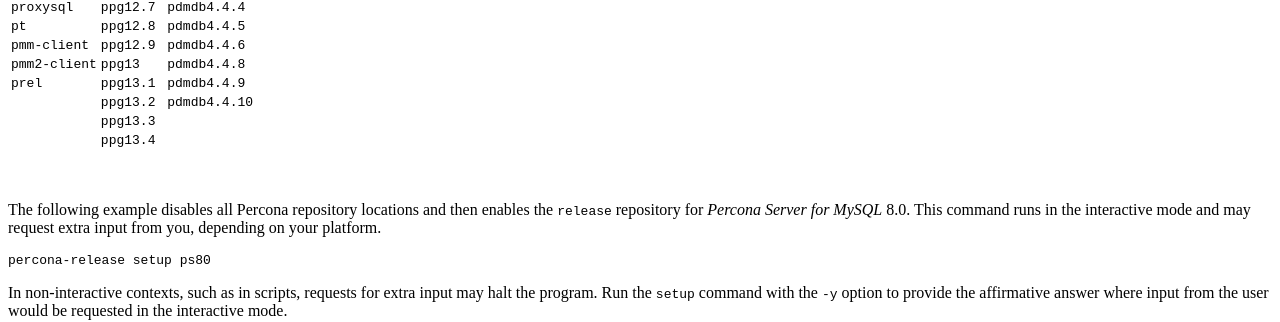
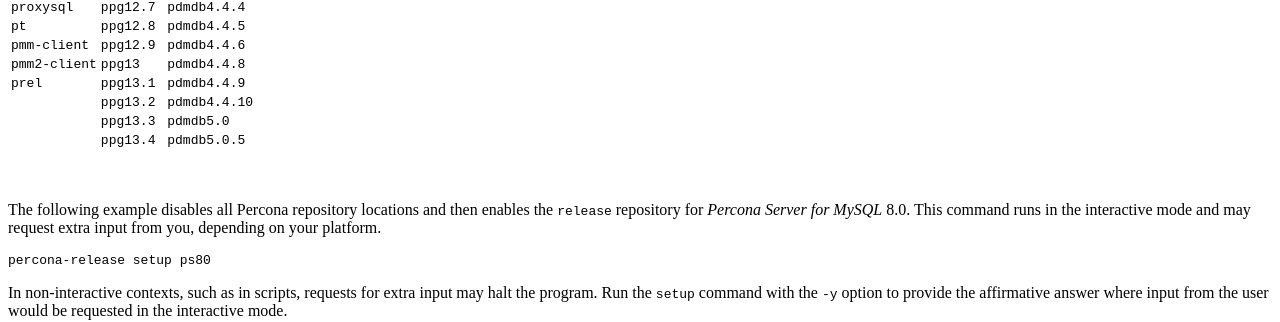
Before and after one commit to percona/repo-config-docs, an MkDocs documentation site: the page built from docs/percona-release.md, in a window 1280 px wide and 900 px high, scrolled down 1309 px. Shown: the part 146-468 px from the top of the window. Built offline with MkDocs 1.6.1 and Material for MkDocs 9.7.7, drawn with Linux system fonts in a browser that asks for light colours; nearby versions of some CDN libraries.

Commit message:
PREL-179-Added PDMDb 5.0 to repo and product list
modified:   docs/percona-release.md
	modified:   docs/repository-location.md

```diff
--- a/docs/percona-release.md
+++ b/docs/percona-release.md
@@ -99,8 +99,8 @@
     | ``pmm2-client`` | ``ppg13  ``     | ``pdmdb4.4.8``  |   |
     | ``prel``        | ``ppg13.1``     | ``pdmdb4.4.9``  |   |
     |                 | ``ppg13.2``     | ``pdmdb4.4.10`` |   |
-    |                 | ``ppg13.3``     |   | |
-    |                 | ``ppg13.4``     |   | |
+    |                 | ``ppg13.3``     | ``pdmdb5.0``    | |
+    |                 | ``ppg13.4``     | ``pdmdb5.0.5``  | |
 
 
 &nbsp;
```
Also changed, not shown: docs/repository-location.md (+3 -0 lines).
